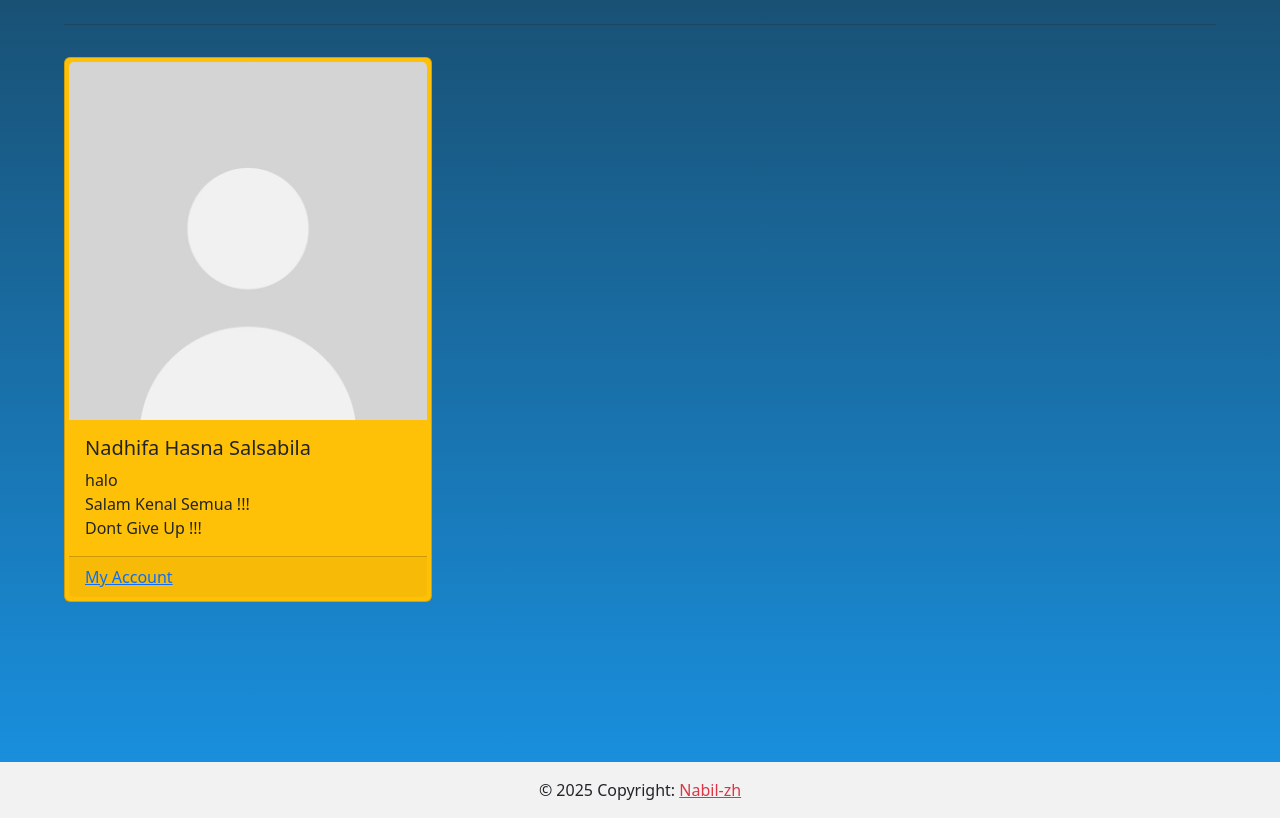
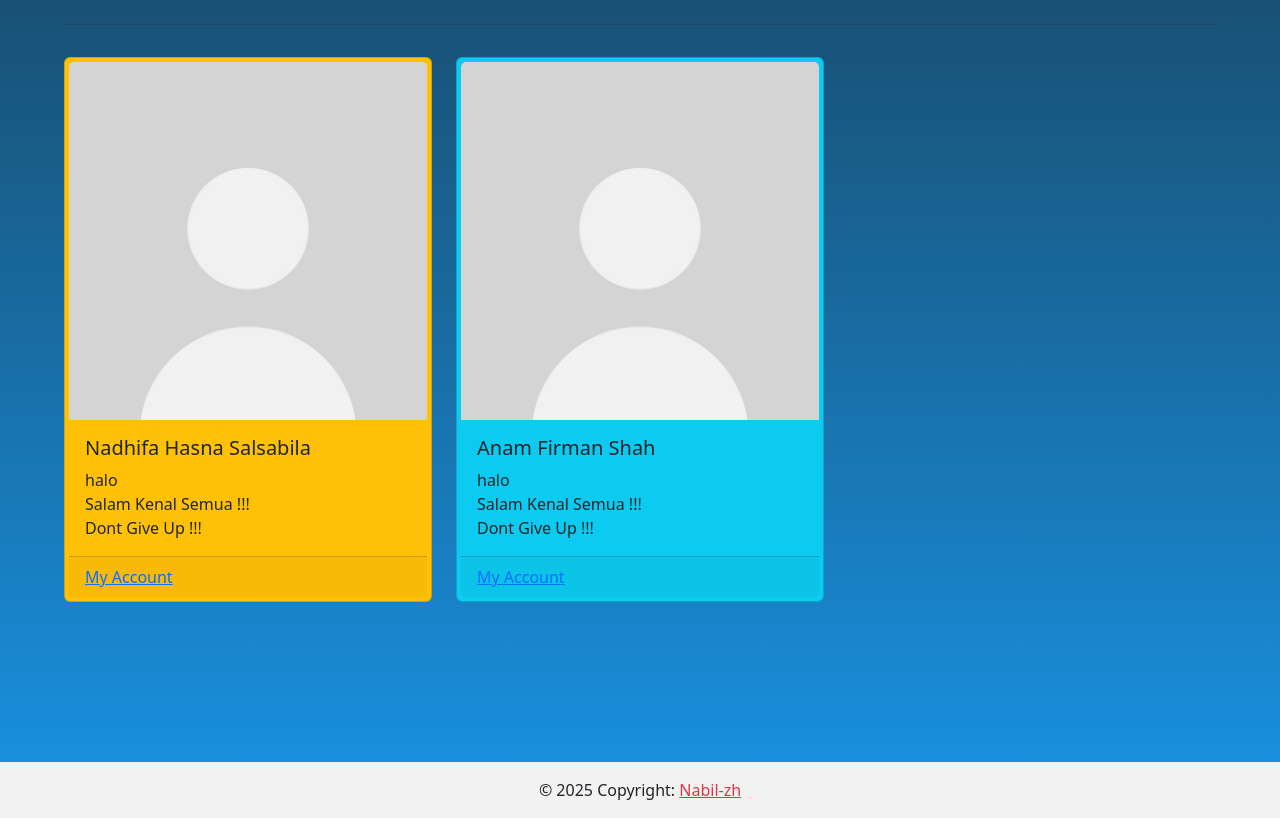
Before and after one commit to nabilzh12/K1-S1-Akuntansi, a plain HTML site: page read10.html in a window 1280 px wide. Shown: the part 985-1803 px from the top of the page. Drawn offline with nearby package versions, Linux system fonts and the light colour scheme.

Commit message:
Update read10.html

```diff
--- a/read10.html
+++ b/read10.html
@@ -99,6 +99,20 @@
             </div>
           </div>
         </div>
+                <div class="col">
+          <div class="card h-100 img-thumbnail bg-info">
+            <img src="profil.jpg" class="card-img-top" alt="...">
+            <div class="card-body bg-info-subtle">
+              <h5 class="card-title">Anam Firman Shah</h5>
+              <p class="card-text">
+                halo <br class="fw-bold"> Salam Kenal Semua !!! <br> Dont Give Up !!! <br>
+              </p>
+            </div>
+            <div class="card-footer">
+              <a class="text-body-secondary" href="#">My Account</a>
+            </div>
+          </div>
+        </div>
       </div>
 
     </section>
```
